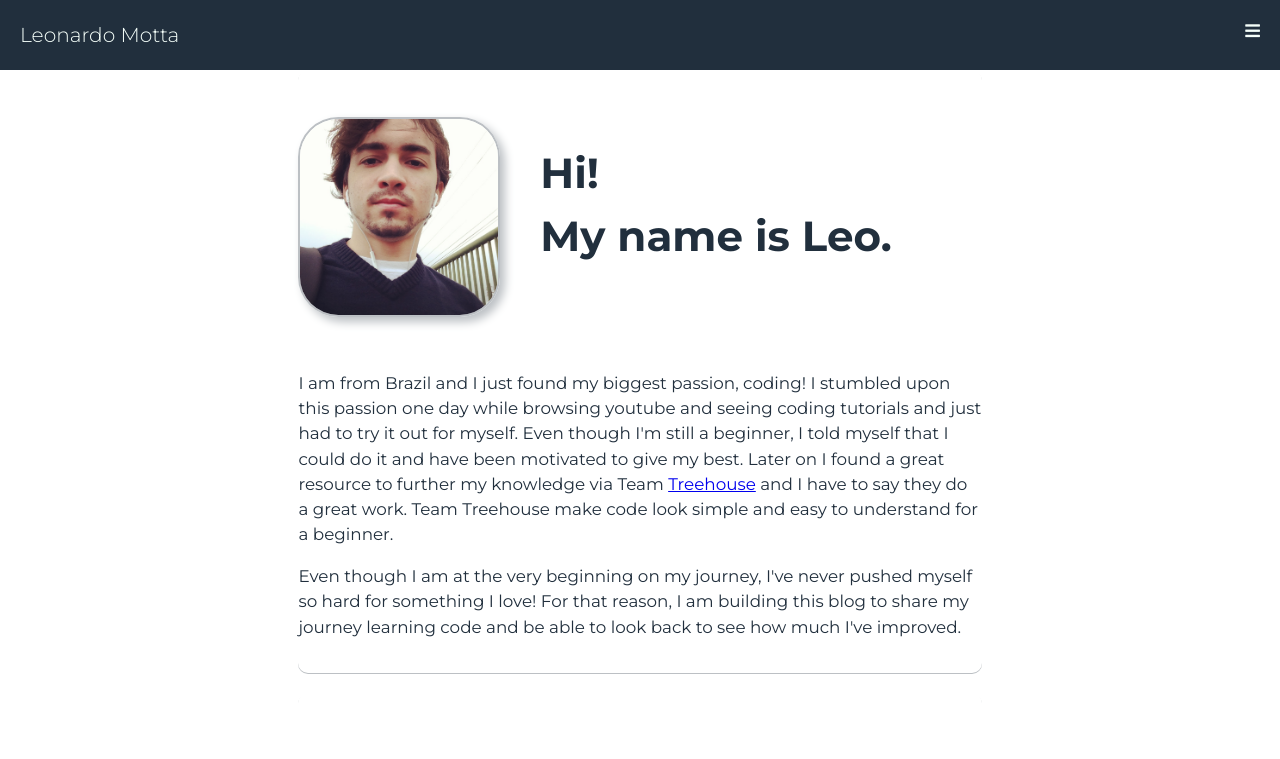
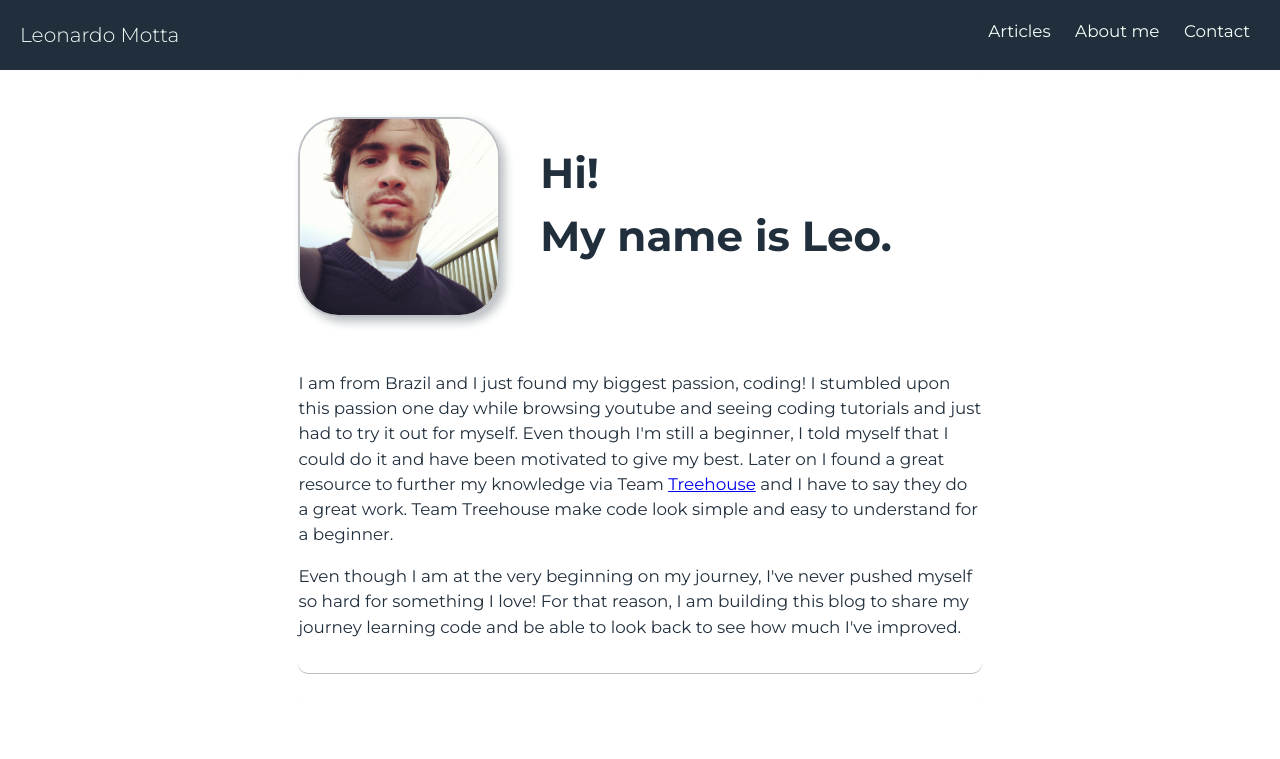
Before and after one commit to leognmotta/leomotta121.github.io, a plain HTML site: page index.html in a window 1280 px wide. Shown: the top 759 px of the page. Drawn offline with Linux system fonts and the light colour scheme.

Commit message:
Started responsive menu

```diff
--- a/css/style.css
+++ b/css/style.css
@@ -65,12 +65,15 @@ h1 {
     display: inline-block;
 }
 
-nav .mobile-menu {
+nav .mobile-menu,
+nav .desktop-menu {
     padding: 2px 20px;
     float: right;
 }
 
-nav .mobile-menu li a {
+nav .mobile-menu li a,
+nav .desktop-menu li a {
+    text-decoration: none;
     color: mintcream;
 }
 
@@ -157,6 +160,23 @@ nav .fa-bars:hover {
 
 /*************************** MEDIA QUERIES *************************/
 @media (min-width: 769px) {
+  nav .mobile-menu {
+    display: none;
+  }
+
+  nav .desktop-menu,
+  nav .desktop-menu li {
+    display: inline-block;
+  }
+
+  nav .desktop-menu li {
+    padding: 0 10px;
+  }
+
+  nav .desktop-menu li a:hover {
+    border-bottom: solid 1px mintcream;
+  }
+
   .main-nav {
     max-width: 1440px;
     margin: 0 auto;
--- a/index.html
+++ b/index.html
@@ -15,7 +15,7 @@
                     <h1 class="name">Leonardo Motta</h1>
                     <nav>
                       <ul class="desktop-menu">
-                          <li><a href="#">More articles</a></li>
+                          <li><a href="#">Articles</a></li>
                           <li><a href="#">About me</a></li>
                           <li><a href="#">Contact</a></li>
                       </ul>
```
Lines whose indentation alone changed are shown as unchanged.
